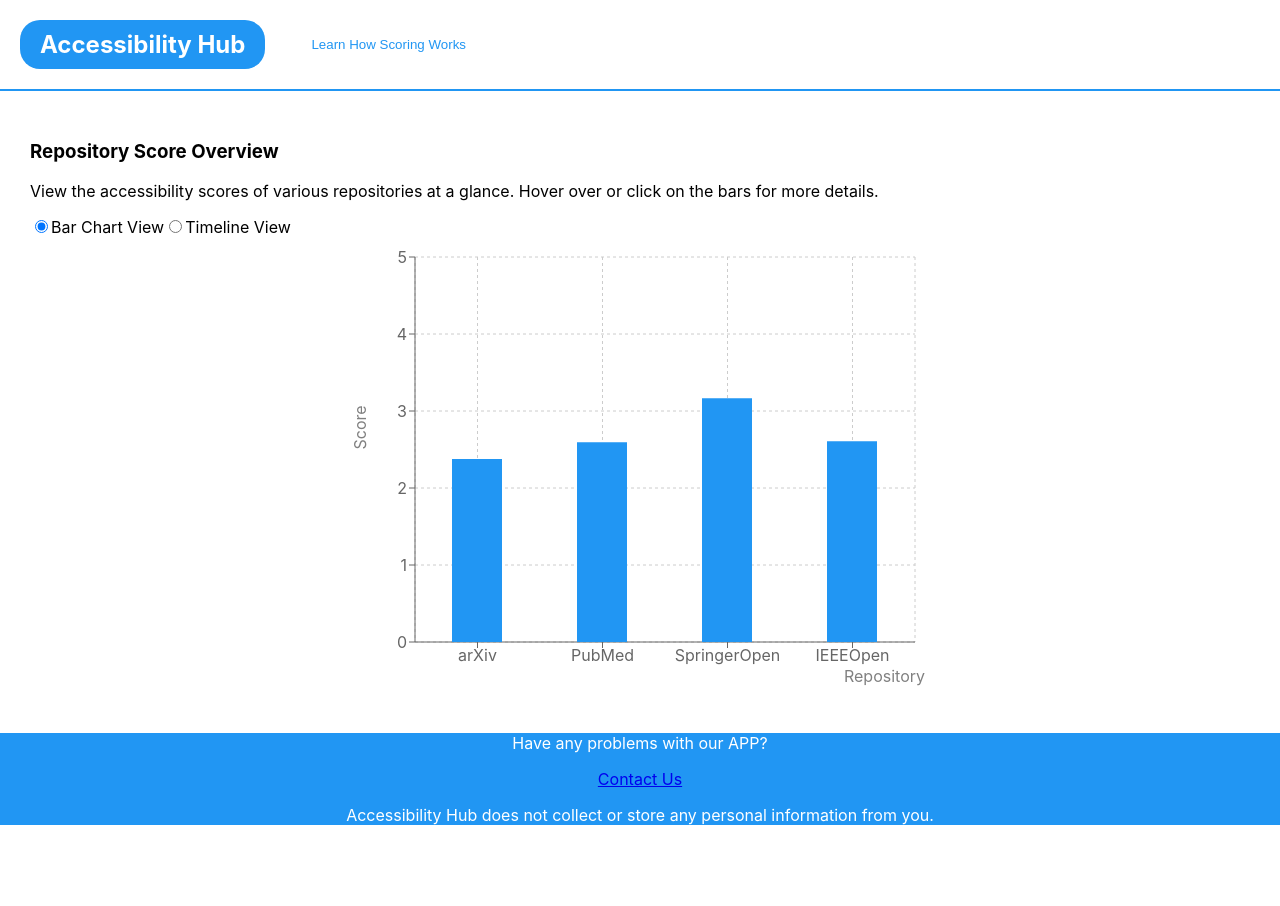
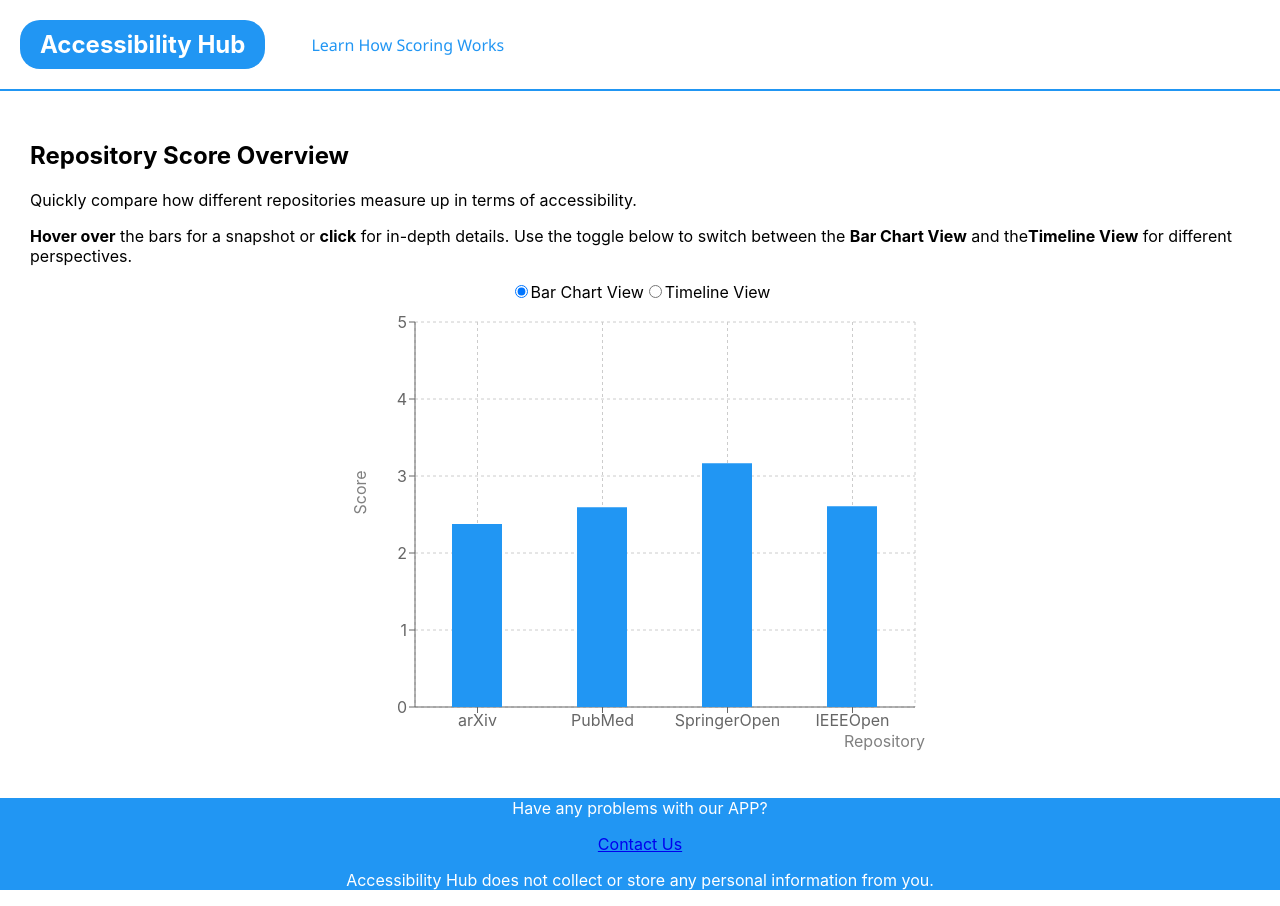
Before and after one commit to RenjunT/AccessibilityHub, a React (Create React App) app: page /#/ in a window 1280 px wide. Before the commit the page ends 841 px from the top, so only its background shows below. Built offline with nearby package versions, Linux system fonts and the light colour scheme.

Commit message:
FontHarmonizeANDDescriptionUpdate.

```diff
--- a/src/DetailsPage.js
+++ b/src/DetailsPage.js
@@ -84,8 +84,9 @@
       />
 
         <div className="intro-text">
-                <h2>{id}</h2>
-                <p>This is the detail score fraction from {id}.</p>
+                <h2>Accessibility Trends at {id}</h2>
+                <p>Dive into a detailed view of {id}'s progress in making PDFs accessible over the recent five years. Each line in the chart is color-coded to correspond with a specific criterion. </p>
+                <p><strong>Hover over</strong> any point on the graph to reveal the specific percentage of PDFs that passed a given accessibility criteria. This detailed analysis helps identify trends and areas for potential enhancement in PDF's accessibility. For detailed definitions of each criterion, click on <strong>"Learn How Scoring Works"</strong> in the header. If you wish to return to the main overview, simply click on the <strong>"Accessibility Hub"</strong> logo at any time.</p>
               </div>
 
       <div className="detail-chart">
@@ -103,7 +104,7 @@
         <Line type="monotone" dataKey="ContentMarked" stroke="#63a4ff" />
         <Line type="monotone" dataKey="TagSuspects" stroke="#f56991" />
         <Line type="monotone" dataKey="LanguageSpecifier" stroke="#a0d2db" />
-        <Line type="monotone" dataKey="PDF/UA-Identifier" stroke="#e4c1f9" />
+        <Line type="monotone" dataKey="PDF_UAIdentifier" stroke="#e4c1f9" />
         <Line type="monotone" dataKey="HeadingOrder" stroke="#ffd700" />
         <Line type="monotone" dataKey="MetadataTitle" stroke="#7c5295" />
       </LineChart>
@@ -113,7 +114,7 @@
 
       <footer className="footer">
           <p>Have any problems with our APP?</p>
-          <a href="#mailto:renjun.tang@uzh.ch?subject=Feedback%20on%20Accessibility%20Hub&body=Hi%20there,%0D%0A%0D%0AI%20wanted%20to%20share%20some%20feedback..." className="App-link">Contact Us</a>
+          <a href="mailto:renjun.tang@uzh.ch?subject=Feedback%20on%20Accessibility%20Hub&body=Hi%20there,%0D%0A%0D%0AI%20wanted%20to%20share%20some%20feedback..." className="App-link">Contact Us</a>
           <p>Accessibility Hub does not collect or store any personal information from you.</p>
 
       </footer>
--- a/src/MainPage.js
+++ b/src/MainPage.js
@@ -53,11 +53,14 @@
 
         <div className="content">
         <section className="chart-section">
-          <h3>Repository Score Overview</h3>
-          <p>View the accessibility scores of various repositories at a glance. Hover over or click on the bars for more details.</p>
+          <h2>Repository Score Overview</h2>
+          <p>Quickly compare how different repositories measure up in terms of accessibility. </p>
+    <p><strong>Hover over</strong> the bars for a snapshot or <strong>click</strong> for in-depth details.
+    Use the toggle below to switch between the <strong>Bar Chart View</strong> and the
+    <strong>Timeline View</strong> for different perspectives.</p>
 
         </section>
-        <div style={{ display: 'flex' }}>
+        <div style={{ display: 'flex', justifyContent: 'center' }}>
         <ToggleButtonGroup type="radio" name="views" defaultValue="barChart">
           <ToggleButton
             id="tbg-radio-1"
--- a/src/ScoreExplanationPage.js
+++ b/src/ScoreExplanationPage.js
@@ -41,7 +41,7 @@
            <h3>Document Properties (60% of the final score):</h3>
           <ul>
             <li><strong>Language Specifiers:</strong> Ensures the language of the document is correctly specified for screen readers.</li>
-            <li><strong>Tagging Suspects:</strong> Checks for potential issues in tagging which could affect content interpretation.</li>
+            <li><strong>Tag Suspects:</strong> Checks for potential issues in tagging which could affect content interpretation.</li>
             <li><strong>PDF/UA Identifiers:</strong> Verifies the presence of a PDF/UA identifier indicating conformance to accessibility standards.</li>
             <li><strong>Valid Heading Order:</strong> Ensure the numbered heading levels are in descending sequence one by one, instead of Heading3 follows directly after Heading1.</li>
             <li><strong>Metadata Title:</strong> Checks if the metadata contains 'dc:title', which helps screen reader users identify and search for the PDF file.</li>
@@ -59,7 +59,7 @@
                         <h3>Scoring Example</h3>
                         <p>Let's consider a practical example to understand how our scoring mechanism works:</p>
                         <ol>
-                            <li><strong>Document Properties:</strong> Assume a file scores 1 for Language Specifier, Tagging Suspects, PDF/UA Identifier, and Metadata Title, but 0 for Heading Order. This gives a Document Properties subtotal of (1+1+1+1+0)/5 = 0.8.</li>
+                            <li><strong>Document Properties:</strong> Assume a file scores 1 for Language Specifier, Tag Suspects, PDF/UA Identifier, and Metadata Title, but 0 for Heading Order. This gives a Document Properties subtotal of (1+1+1+1+0)/5 = 0.8.</li>
                             <li><strong>Object Properties:</strong> Let's say the file scores 1 for Correctly Marked Content, Figures with Alt Text, and Tables with Headers, but 0 for Formulas with Alt Text. This gives an Object Properties subtotal of (1+1+1+0)/4 = 0.75.</li>
                             <li><strong>Final Score:</strong> Applying the weights, we get a final score of (0.8 * 60%) + (0.75 * 40%) = 0.78 or 78%.</li>
                         </ol>
--- a/src/components/Header.css
+++ b/src/components/Header.css
@@ -36,28 +36,10 @@
     background-color: #fff;
     color: #2196f3;
     cursor: pointer;
+    font-family: 'Segoe UI';
+    font-size: 16px;
   }
 
   .nav-btn:hover {
     background-color: #e3f2fd;
   }
-
-  /* Adjust the dropdown styles if necessary */
-  .dropdown-menu {
-    /* Styles for dropdown menu */
-  }
-
-  .dropdown-item {
-    /* Styles for dropdown items */
-  }
-
-
-  .filter-button {
-    background-color: #ffffff;
-    border: 2px solid #2196f3;
-    border-radius: 20px;
-    padding: 5px 40px;
-    width: 200px;
-    font-size: larger;
-    cursor: pointer;
-  }
```
